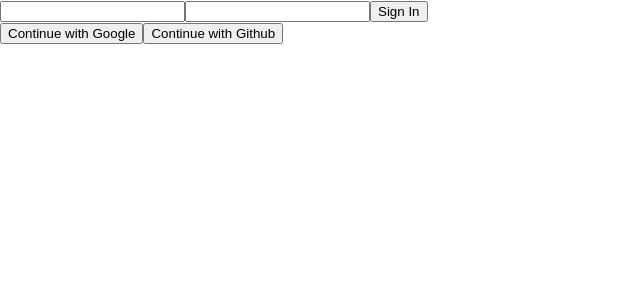
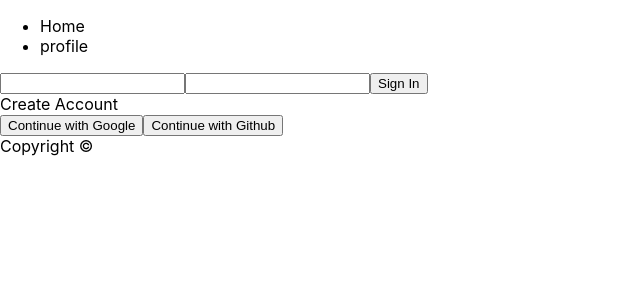
Before and after one commit to silveriron/BollySNS, a Next.js app: page / in a window 1280 px wide. Shown: the top 300 px of the page, without its empty margins (0-640 px from the left). Built offline with nearby package versions, Linux system fonts and the light colour scheme; no server answers.

Commit message:
sign in, sign out add

```diff
--- a/components/App.js
+++ b/components/App.js
@@ -1,16 +1,25 @@
 import React, { useEffect, useState } from "react";
+import { onAuthStateChanged } from "firebase/auth";
+import { auth } from "../utility/firebase";
 import Auth from "./auth/Auth";
 import Home from "./home/Home";
 
 const App = () => {
+  const [init, setInit] = useState(false);
   const [isLogin, setIsLogin] = useState();
 
   useEffect(() => {
-    fetch("/api/auth/checkUser")
-      .then((response) => response.json())
-      .then((data) => setIsLogin(data.user));
-  });
-  return <>{isLogin ? <Home /> : <Auth />}</>;
+    onAuthStateChanged(auth, (user) => {
+      if (user) {
+        setIsLogin(true);
+      } else {
+        setIsLogin(false);
+      }
+      setInit(true);
+    });
+  }, []);
+
+  return <>{init ? isLogin ? <Home /> : <Auth /> : <p>Loading</p>}</>;
 };
 
 export default App;
--- /dev/null
+++ b/components/UI/Footer.js
@@ -0,0 +1,7 @@
+import React from "react";
+
+const Footer = () => {
+  return <footer>Copyright ©</footer>;
+};
+
+export default Footer;
--- /dev/null
+++ b/components/UI/Header.js
@@ -0,0 +1,19 @@
+import React from "react";
+import Link from "next/link";
+
+const Header = () => {
+  return (
+    <nav>
+      <ul>
+        <li>
+          <Link href="/">Home</Link>
+        </li>
+        <li>
+          <Link href="/profile">profile</Link>
+        </li>
+      </ul>
+    </nav>
+  );
+};
+
+export default Header;
--- /dev/null
+++ b/components/UI/Layout.js
@@ -0,0 +1,15 @@
+import React from "react";
+import Footer from "./Footer";
+import Header from "./Header";
+
+const Layout = (props) => {
+  return (
+    <>
+      <Header />
+      <main>{props.children}</main>
+      <Footer />
+    </>
+  );
+};
+
+export default Layout;
--- a/components/auth/Auth.js
+++ b/components/auth/Auth.js
@@ -1,30 +1,48 @@
 import React, { useState } from "react";
 import useInput from "../../hooks/useInput";
+import { auth } from "../../utility/firebase";
+import {
+  createUserWithEmailAndPassword,
+  signInWithEmailAndPassword,
+} from "firebase/auth";
 
 const Auth = () => {
   const [email, onChangeEmail, setEmail] = useInput();
   const [password, onChangePassword, setPassword] = useInput();
-  const [newAccount, setNewAccount] = useState(true);
+  const [newAccount, setNewAccount] = useState(false);
+  const [error, setError] = useState("");
 
   const onSubmitHandler = async (e) => {
     e.preventDefault();
 
     if (newAccount) {
-      const res = await fetch("api/auth/createAccount", {
-        method: "POST",
-        body: JSON.stringify({ email, password }),
-        headers: {
-          "Content-Type": "application/json",
-        },
-      });
-      const data = await res.json();
-      console.log(data);
+      createUserWithEmailAndPassword(auth, email, password)
+        .then(() => {
+          setEmail("");
+          setPassword("");
+        })
+        .catch((error) => {
+          let message = error.message;
+          const n = error.message.indexOf(" ");
+          message = message.slice(n);
+          setError(message);
+        });
     } else {
+      signInWithEmailAndPassword(auth, email, password)
+        .then(() => {
+          setEmail("");
+          setPassword("");
+        })
+        .catch((error) => {
+          let message = error.message;
+          const n = error.message.indexOf(" ");
+          message = message.slice(n);
+          setError(message);
+        });
     }
+  };
 
-    setEmail("");
-    setPassword("");
-  };
+  const toggleNewAccount = () => setNewAccount((prev) => !prev);
 
   return (
     <>
@@ -36,8 +54,15 @@
           onChange={onChangePassword}
           required
         />
-        <input type="submit" value={newAccount ? "Sign In" : "Login"} />
+        <input
+          type="submit"
+          value={newAccount ? "Create Account" : "Sign In"}
+        />
+        {error}
       </form>
+      <span onClick={toggleNewAccount}>
+        {newAccount ? "Sign In" : "Create Account"}
+      </span>
       <div>
         <button>Continue with Google</button>
         <button>Continue with Github</button>
--- a/components/home/Home.js
+++ b/components/home/Home.js
@@ -1,7 +1,20 @@
 import React from "react";
+import { useRouter } from "next/router";
+import { getAuth, signOut } from "firebase/auth";
 
 const Home = () => {
-  return <div>Home</div>;
+  const router = useRouter();
+  const auth = getAuth();
+
+  const logOutHandler = () => {
+    signOut(auth);
+  };
+  return (
+    <>
+      <div>Home</div>
+      <button onClick={logOutHandler}>Log out</button>
+    </>
+  );
 };
 
 export default Home;
--- a/pages/_app.js
+++ b/pages/_app.js
@@ -1,7 +1,12 @@
-import '../styles/globals.css'
+import "../styles/globals.css";
+import Layout from "../components/UI/Layout";
 
 function MyApp({ Component, pageProps }) {
-  return <Component {...pageProps} />
+  return (
+    <Layout>
+      <Component {...pageProps} />
+    </Layout>
+  );
 }
 
-export default MyApp
+export default MyApp;
--- a/pages/index.js
+++ b/pages/index.js
@@ -1,5 +1,6 @@
 import React from "react";
 import App from "../components/App";
+import { auth } from "../utility/firebase";
 
 const index = () => {
   return (
--- a/utility/firebase.js
+++ b/utility/firebase.js
@@ -2,16 +2,14 @@
 import { getAuth } from "firebase/auth";
 
 const firebaseConfig = {
-  apiKey: process.env.FB_APIKEY,
-  authDomain: process.env.FB_AUTHDOMAIN,
-  projectId: process.env.FB_PROJECTID,
-  storageBucket: process.env.FB_STORAGEBUCKET,
-  messagingSenderId: process.env.FB_MESSAGINGSENDERID,
-  appId: process.env.FB_APPID,
+  apiKey: process.env.NEXT_PUBLIC_APIKEY,
+  authDomain: process.env.NEXT_PUBLIC_AUTHDOMAIN,
+  projectId: process.env.NEXT_PUBLIC_PROJECTID,
+  storageBucket: process.env.NEXT_PUBLIC_STORAGEBUCKET,
+  messagingSenderId: process.env.NEXT_PUBLIC_MESSAGINGSENDERID,
+  appId: process.env.NEXT_PUBLIC_APPID,
 };
 
 const app = initializeApp(firebaseConfig);
 
-export default app;
-
-export const auth = getAuth();
+export const auth = getAuth(app);
```
Also changed, not shown: pages/api/auth/checkUser.js (deleted, +0 -9 lines), pages/api/auth/createAccount.js (deleted, +0 -21 lines), pages/api/auth/login.js (deleted, +0 -21 lines).
